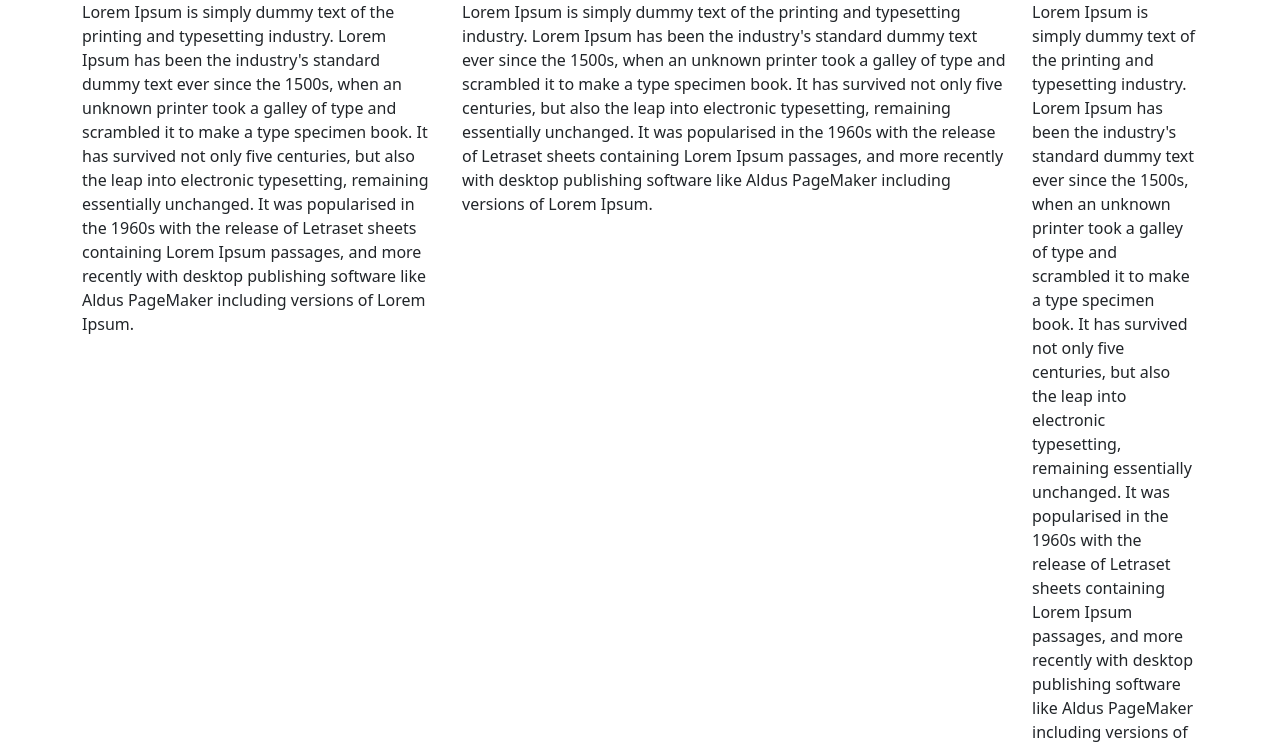
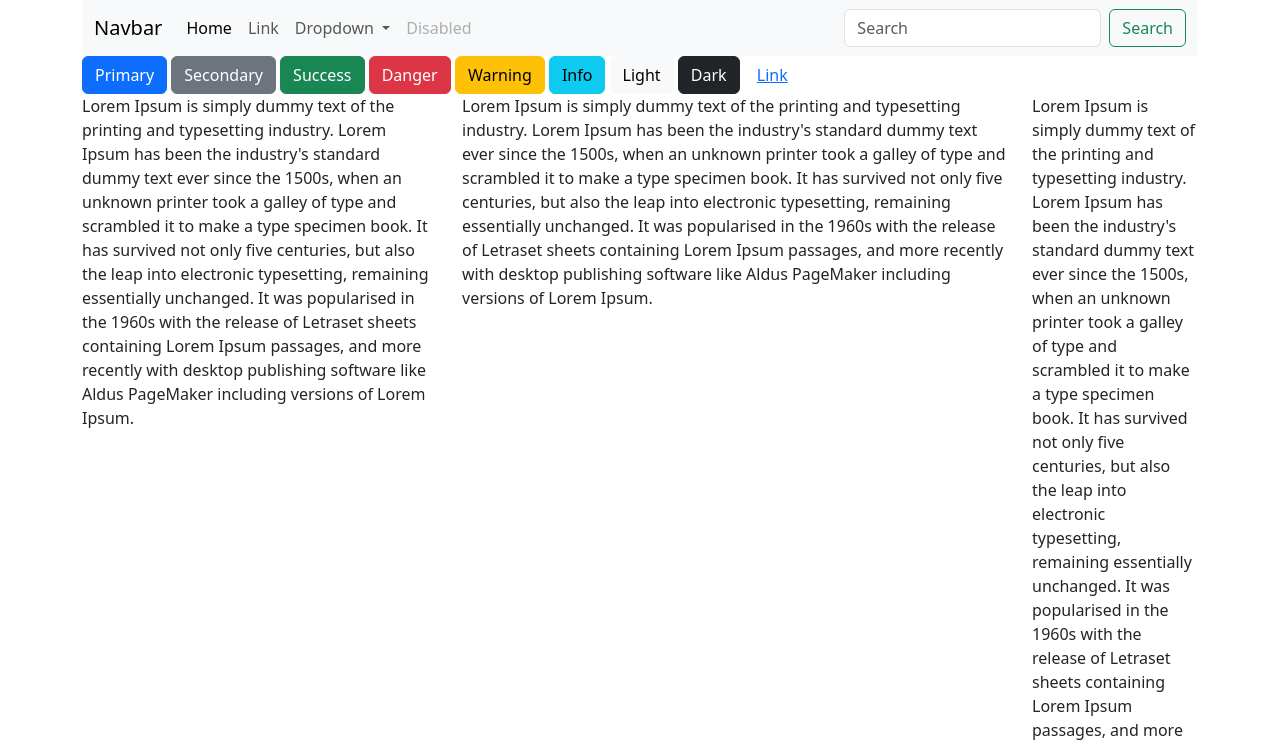
Before and after one commit to holistic-fox/goit-html-demo, a plain HTML site: page index-bootstrap.html in a window 1280 px wide. Shown: the top 747 px of the page. Drawn offline with nearby package versions, Linux system fonts and the light colour scheme.

Commit message:
add buttons and navbar example

```diff
--- a/index-bootstrap.html
+++ b/index-bootstrap.html
@@ -6,6 +6,62 @@
 	<link href="https://cdn.jsdelivr.net/npm/bootstrap@5.3.0/dist/css/bootstrap.min.css" rel="stylesheet" integrity="sha384-9ndCyUaIbzAi2FUVXJi0CjmCapSmO7SnpJef0486qhLnuZ2cdeRhO02iuK6FUUVM" crossorigin="anonymous">
 </head>
 <body>
+
+<div class="container">
+	<nav class="navbar navbar-expand-lg bg-body-tertiary">
+		<div class="container-fluid">
+			<a class="navbar-brand" href="#">Navbar</a>
+			<button class="navbar-toggler" type="button" data-bs-toggle="collapse" data-bs-target="#navbarSupportedContent" aria-controls="navbarSupportedContent" aria-expanded="false" aria-label="Toggle navigation">
+				<span class="navbar-toggler-icon"></span>
+			</button>
+			<div class="collapse navbar-collapse" id="navbarSupportedContent">
+				<ul class="navbar-nav me-auto mb-2 mb-lg-0">
+					<li class="nav-item">
+						<a class="nav-link active" aria-current="page" href="#">Home</a>
+					</li>
+					<li class="nav-item">
+						<a class="nav-link" href="#">Link</a>
+					</li>
+					<li class="nav-item dropdown">
+						<a class="nav-link dropdown-toggle" href="#" role="button" data-bs-toggle="dropdown" aria-expanded="false">
+							Dropdown
+						</a>
+						<ul class="dropdown-menu">
+							<li><a class="dropdown-item" href="#">Action</a></li>
+							<li><a class="dropdown-item" href="#">Another action</a></li>
+							<li><hr class="dropdown-divider"></li>
+							<li><a class="dropdown-item" href="#">Something else here</a></li>
+						</ul>
+					</li>
+					<li class="nav-item">
+						<a class="nav-link disabled">Disabled</a>
+					</li>
+				</ul>
+				<form class="d-flex" role="search">
+					<input class="form-control me-2" type="search" placeholder="Search" aria-label="Search">
+					<button class="btn btn-outline-success" type="submit">Search</button>
+				</form>
+			</div>
+		</div>
+	</nav>
+</div>
+
+<div class="container">
+	<div class="row">
+		<div class="col">
+			<button type="button" class="btn btn-primary">Primary</button>
+			<button type="button" class="btn btn-secondary">Secondary</button>
+			<button type="button" class="btn btn-success">Success</button>
+			<button type="button" class="btn btn-danger">Danger</button>
+			<button type="button" class="btn btn-warning">Warning</button>
+			<button type="button" class="btn btn-info">Info</button>
+			<button type="button" class="btn btn-light">Light</button>
+			<button type="button" class="btn btn-dark">Dark</button>
+
+			<button type="button" class="btn btn-link">Link</button>
+		</div>
+	</div>
+</div>
 <div class="container">
 	<div class="row">
 		<div class="col-4">
```
